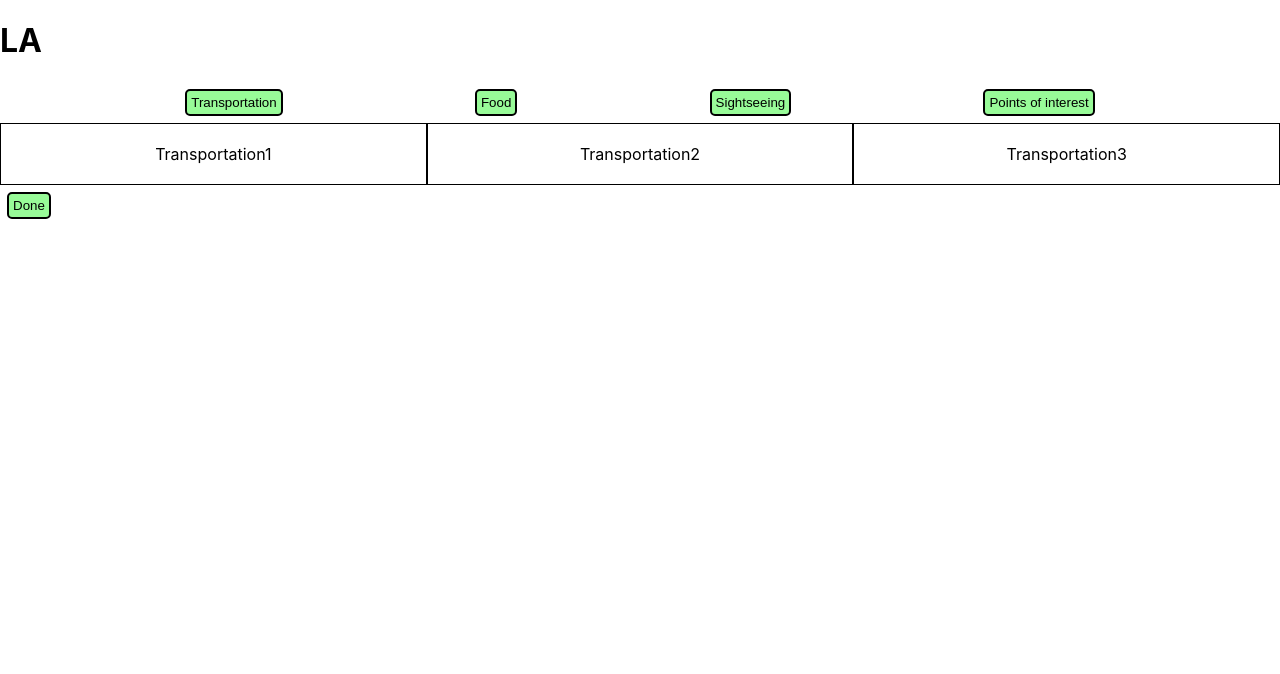
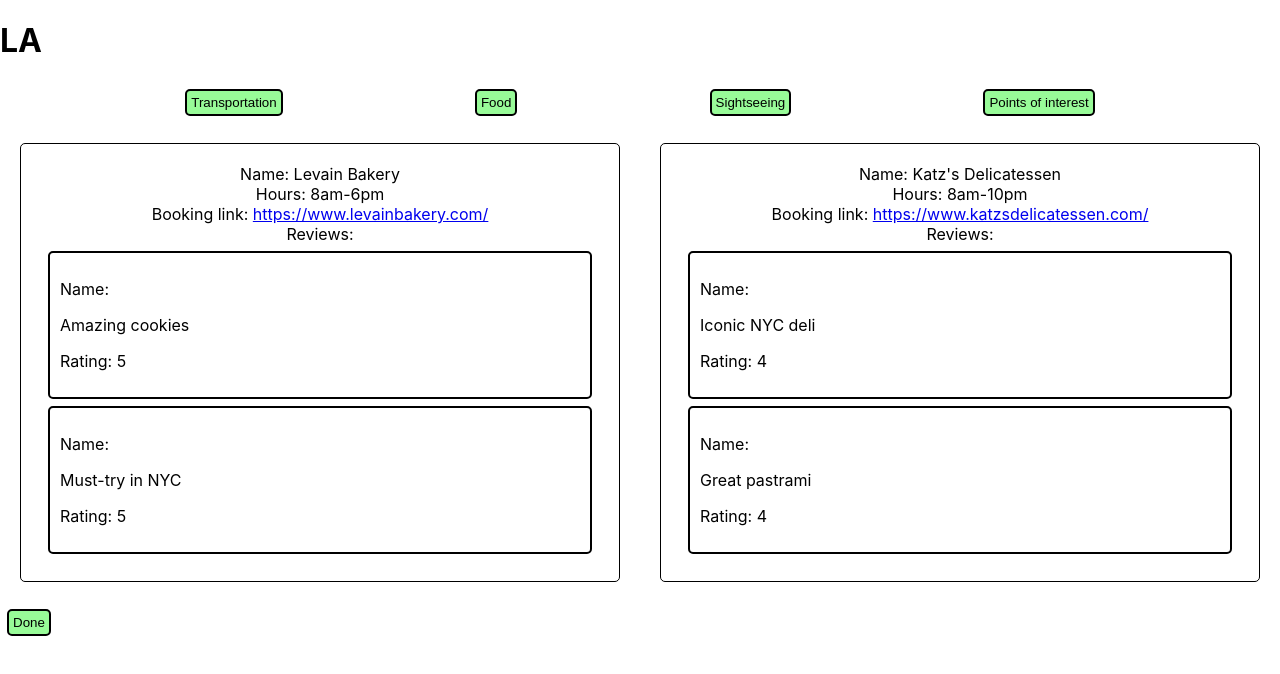
Before and after one commit to llennemann/LAHacks24Frontend, a React (Create React App) app in the folder my-app/: page /schedule/LA in a window 1280 px wide. Both pictures are taken after a click on the button "Transportation". Shown: the top 674 px of the page. Built offline with nearby package versions, Linux system fonts and the light colour scheme.

Commit message:
Recommendations, reviews

```diff
--- a/my-app/src/App.css
+++ b/my-app/src/App.css
@@ -59,17 +59,21 @@
 
 #rec-list {
   display: flex;
-  flex-direction: column;
-  align-items: center;
+  flex-direction: row;
+  justify-content: flex-end;
+  align-items: stretch;
 }
 
 #rec {
-  border: 2px solid black;
+  border: 1px solid black;
   border-radius: 5px;
-  margin:7px;
-  padding:4px;
+  margin:20px;
+  padding:20px;
   text-decoration: none;
   color: black;
+  flex: 5;
+  text-align: center;
+  line-height: 20px;
 }
 
 #button-list {
@@ -88,3 +92,11 @@
 button:hover {
   background-color: yellow;
 }
+
+#review {
+  border: 2px solid black;
+  border-radius: 5px;
+  margin:7px;
+  padding:10px;
+  text-align: left;
+}
--- a/my-app/src/components/Rec.js
+++ b/my-app/src/components/Rec.js
@@ -1,32 +1,87 @@
 // Rec.js
 import React from 'react';
+import Review from './Review';
+
 // API CALL HERE
 function Rec({ category }) {
+
   let content;
+  let reviews;
+
+const my_data =  {"data" : [
+    {
+    "place_name": "Levain Bakery",
+    "location": {
+      "distance_from_times_square": "0.4 miles",
+      "distance_from_central_park": "1 mile",
+      "distance_from_31_street_broadway_hotel": "0.4 miles"},
+    "google_reviews": [{
+    "review_text": "Amazing cookies",
+    "rating": 5 }, {"review_text": "Must-try in NYC",
+    "rating": 5}],
+    "booking_link": "https://www.levainbakery.com/",
+    "hours": "8am-6pm"
+    },
+    {
+    "place_name": "Katz's Delicatessen",
+    "location": {
+    "distance_from_times_square": "0.5 miles",
+    "distance_from_central_park": "1.1 miles",
+    "distance_from_31_street_broadway_hotel": "0.5 miles"
+    },
+    "google_reviews": [
+    {
+        "review_text": "Iconic NYC deli",
+        "rating": 4
+    },
+    {
+        "review_text": "Great pastrami",
+        "rating": 4
+    }
+    ],
+    "booking_link": "https://www.katzsdelicatessen.com/",
+    "hours": "8am-10pm"
+    }
+    ]
+    }
+
+
   switch (category) {
     case 'Transportation':
-      content = ['Transportation1', 'Transportation2', 'Transportation3'];
-      break;
+        // API calls here - depending on category
+        content = my_data["data"]
+        // console.log(content[0].google_reviews)
+        break;
     case 'Food':
       content = ['Food1', 'Food2', 'Food3'];
+      reviews = [];
       break;
     case 'Sightseeing':
       content = ['Sightseeing1', 'Sightseeing2', 'Sightseeing3'];
+      reviews = [];
       break;
     case 'Points of interest':
       content = ['Interest1', 'Interest2', 'Interest3'];
+      reviews = [];
       break;
     default:
       content = ['Select a category'];
+      reviews = [];
   }
 
   return (
-    <div style={{ display: 'flex', justifyContent: 'space-around' }}>
-      {content.map((item, index) => (
-        <div key={index} style={{ flex: 1, padding: 20, textAlign: 'center', border: '1px solid black' }}>
-          {item}
-        </div>
-      ))}
+    <div id='rec-list'>
+        {content.map((place, index) => (
+            <div key={index} id="rec">
+                Name: {place.place_name}
+                <br></br>
+                Hours: {place.hours}
+                <br></br>
+                Booking link: <a href={place.booking_link}>{place.booking_link}</a>
+                <br></br>
+                Reviews: <Review data={place.google_reviews}/>
+            </div>
+        ))}
     </div>
   );
 }
--- /dev/null
+++ b/my-app/src/components/Review.js
@@ -0,0 +1,18 @@
+function Review({ data }) {
+    console.log('in review now')
+    console.log(data)
+
+    return (
+        <div id="review-list">
+            {data?.map((rev, index) => (
+                <div key={index} id="review">
+                    <p>Name: </p>
+                    <p>{rev.review_text}</p>
+                    <p>Rating: {rev.rating}</p>
+                </div>
+            ))}
+        </div>
+    )
+}
+
+export default Review;
```
